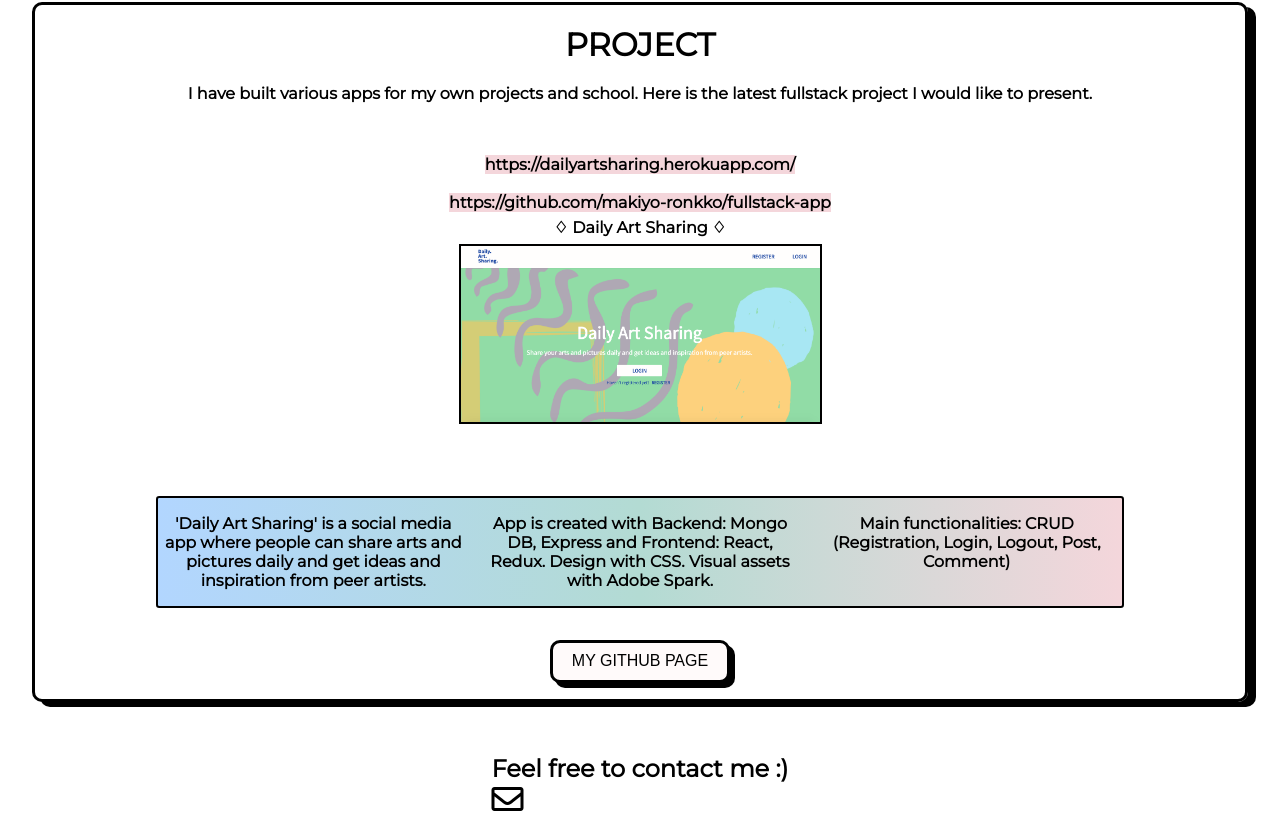
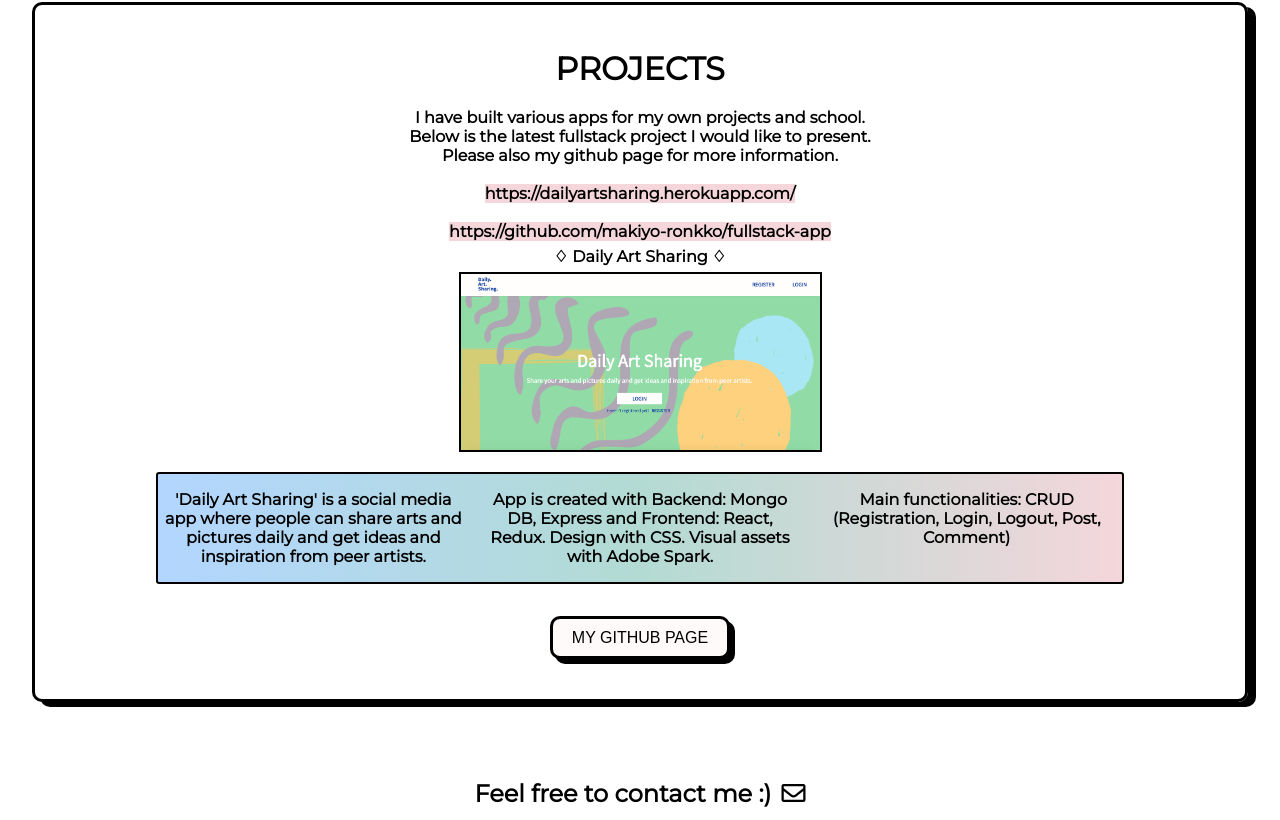
Before and after one commit to makiyo-ronkko/makiyo-website, a React (Create React App) app: page / in a window 1280 px wide. Shown: the part 1040-1860 px from the top of the page. Built offline with nearby package versions, Linux system fonts and the light colour scheme.

Commit message:
Add rel to a tag

```diff
--- a/src/Components/Contact/Contact.js
+++ b/src/Components/Contact/Contact.js
@@ -5,14 +5,19 @@ const Contact = () => {
 		<div className='Contact section' id='contact' style={{ height: '100px' }}>
 			<div className='mycontact-container'>
 				<div id='mycontact'>
-					<h2>Feel free to contact me :)</h2>
-					<div className='email-btn'>
-						<div className='icon'>
-							<a href='mailto:makiyo.ronkko@bc.edu.fi'>
-								<i className='far fa-envelope fa-2x'></i>
-							</a>
-						</div>
-					</div>
+					<h2>
+						Feel free to contact me :)
+						<a
+							href='mailto:makiyo.ronkko@bc.edu.fi'
+							target='_blank'
+							rel='noopener noreferrer'
+						>
+							<i
+								className='far fa-envelope fa-2x'
+								style={{ fontSize: '24px', padding: ' 20px 0 0 10px' }}
+							></i>
+						</a>
+					</h2>
 				</div>
 			</div>
 		</div>
--- a/src/Components/Project/Project.js
+++ b/src/Components/Project/Project.js
@@ -6,8 +6,9 @@ class Project extends Component {
 	static defaultProps = {
 		appName: 'https://dailyartsharing.herokuapp.com/ ',
 		githubLink: 'https://github.com/makiyo-ronkko/fullstack-app',
-		about:
-			'I have built various apps for my own projects and school. Here is the latest fullstack project I would like to present.',
+		about1: 'I have built various apps for my own projects and school.',
+		about2: 'Below is the latest fullstack project I would like to present.',
+		about3: 'Please also my github page for more information.',
 		title: '♢ Daily Art Sharing ♢',
 		appDesc:
 			"'Daily Art Sharing' is a social media app where people can share arts and pictures daily and get ideas and inspiration from peer artists.",
@@ -27,16 +28,19 @@ class Project extends Component {
 					className='Proejct-title'
 					style={{ textDecoration: 'uppercase', margin: '20px' }}
 				>
-					<h1 style={{ textTransform: 'uppercase' }}>Project</h1>
+					<h1 style={{ textTransform: 'uppercase' }}>Projects</h1>
 				</div>
-				<h4>{this.props.about}</h4>
-
-				<div className='section'>
+				<h4>{this.props.about1}</h4>
+				<h4>{this.props.about2}</h4>
+				<h4>{this.props.about3}</h4>
+				<br />
+				{/* <div className='section'> */}
 				<div className='Project-box'>
 					<h4>
 						<a
 							href='https://dailyartsharing.herokuapp.com'
 							target='_blank'
+							rel='noopener noreferrer'
 							style={{
 								textDecoration: 'none',
 								backgroundColor: '#f4d6db',
@@ -51,6 +55,7 @@ class Project extends Component {
 						<a
 							href='https://github.com/makiyo-ronkko/fullstack-app'
 							target='_blank'
+							rel='noopener noreferrer'
 							style={{
 								textDecoration: 'none',
 								backgroundColor: '#f4d6db',
@@ -66,6 +71,7 @@ class Project extends Component {
 					<a
 						href='https://github.com/makiyo-ronkko/fullstack-app'
 						target='_blank'
+						rel='noopener noreferrer'
 					>
 						<img
 							src={project}
@@ -74,7 +80,7 @@ class Project extends Component {
 							style={{ width: '30%' }}
 						/>
 					</a>
-					</div>
+					{/* </div> */}
 				</div>
 
 				<div className='description-box'>
@@ -94,6 +100,7 @@ class Project extends Component {
 						}}
 						href='//github.com/makiyo-ronkko'
 						target='_blank'
+						rel='noopener noreferrer'
 					>
 						My Github Page
 					</a>
```
Lines whose indentation alone changed are shown as unchanged.
